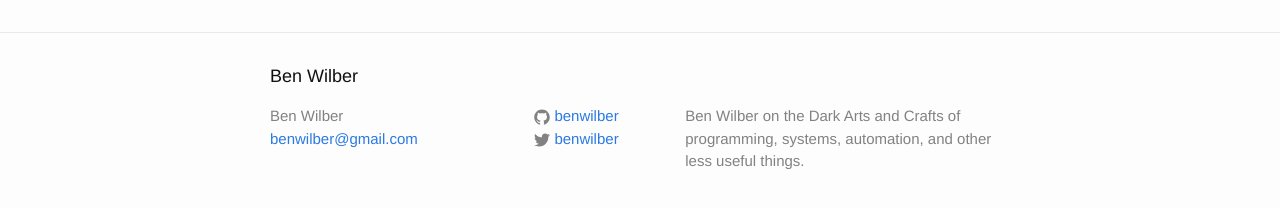
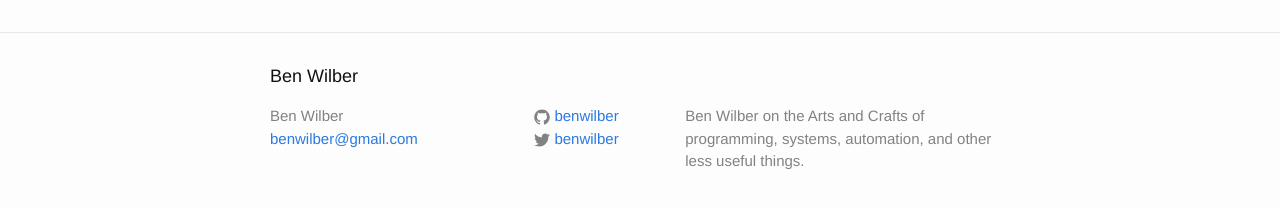
Before and after one commit to benwilber/benwilber.github.io, a Jekyll site: the page built from index.html, in a window 1280 px wide. Shown: the part 264-472 px from the top of the page. Built offline with Jekyll 4.4.1, drawn with Linux system fonts in a browser that asks for light colours.

Commit message:
update desc

```diff
--- a/_config.yml
+++ b/_config.yml
@@ -2,7 +2,7 @@
 title: Ben Wilber
 email: benwilber@gmail.com
 description: >
-  Ben Wilber on the Dark Arts and Crafts of programming,
+  Ben Wilber on the Arts and Crafts of programming,
   systems, automation, and other less useful things.
 baseurl: "" # the subpath of your site, e.g. /blog/
 url: "https://benwilber.github.io"
```
